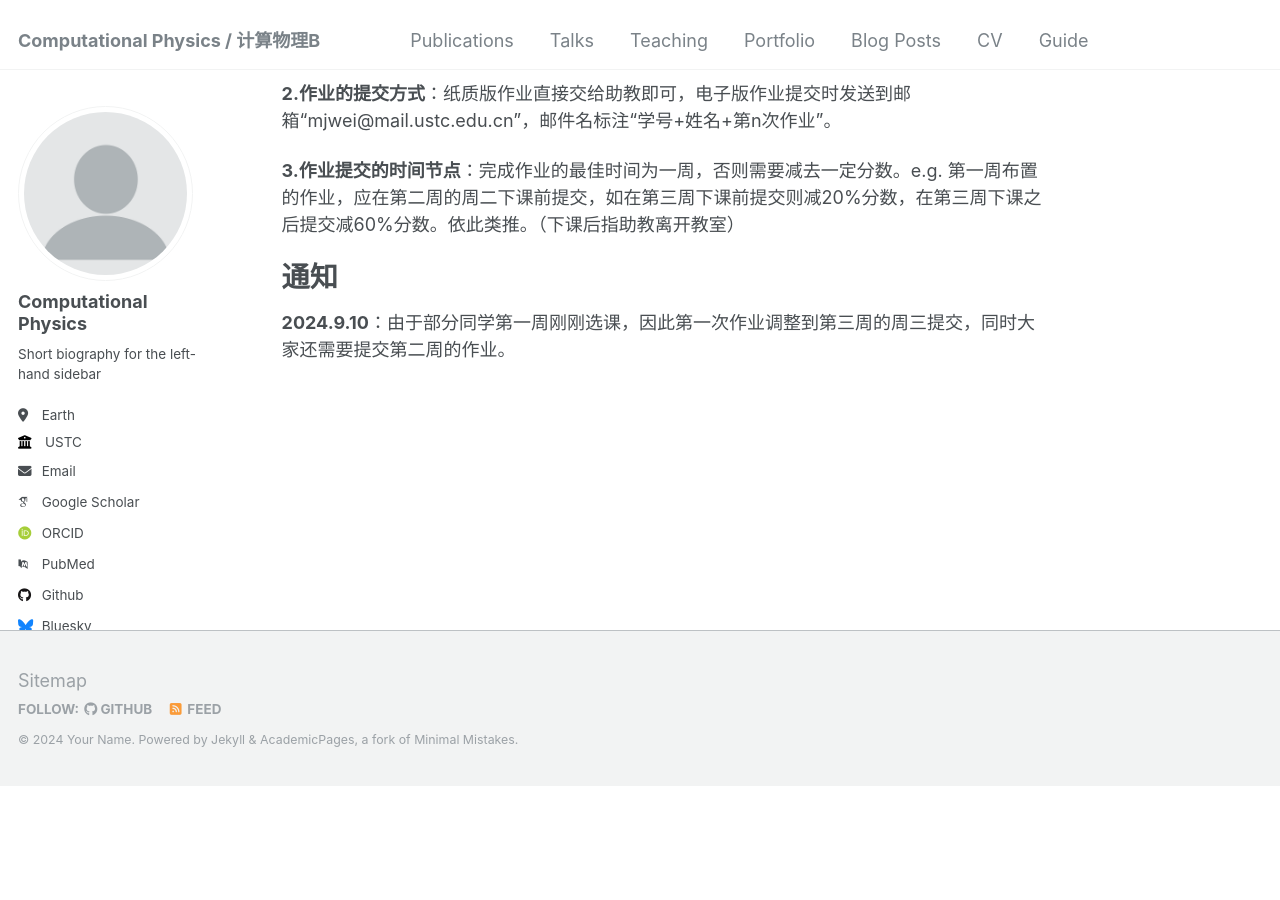
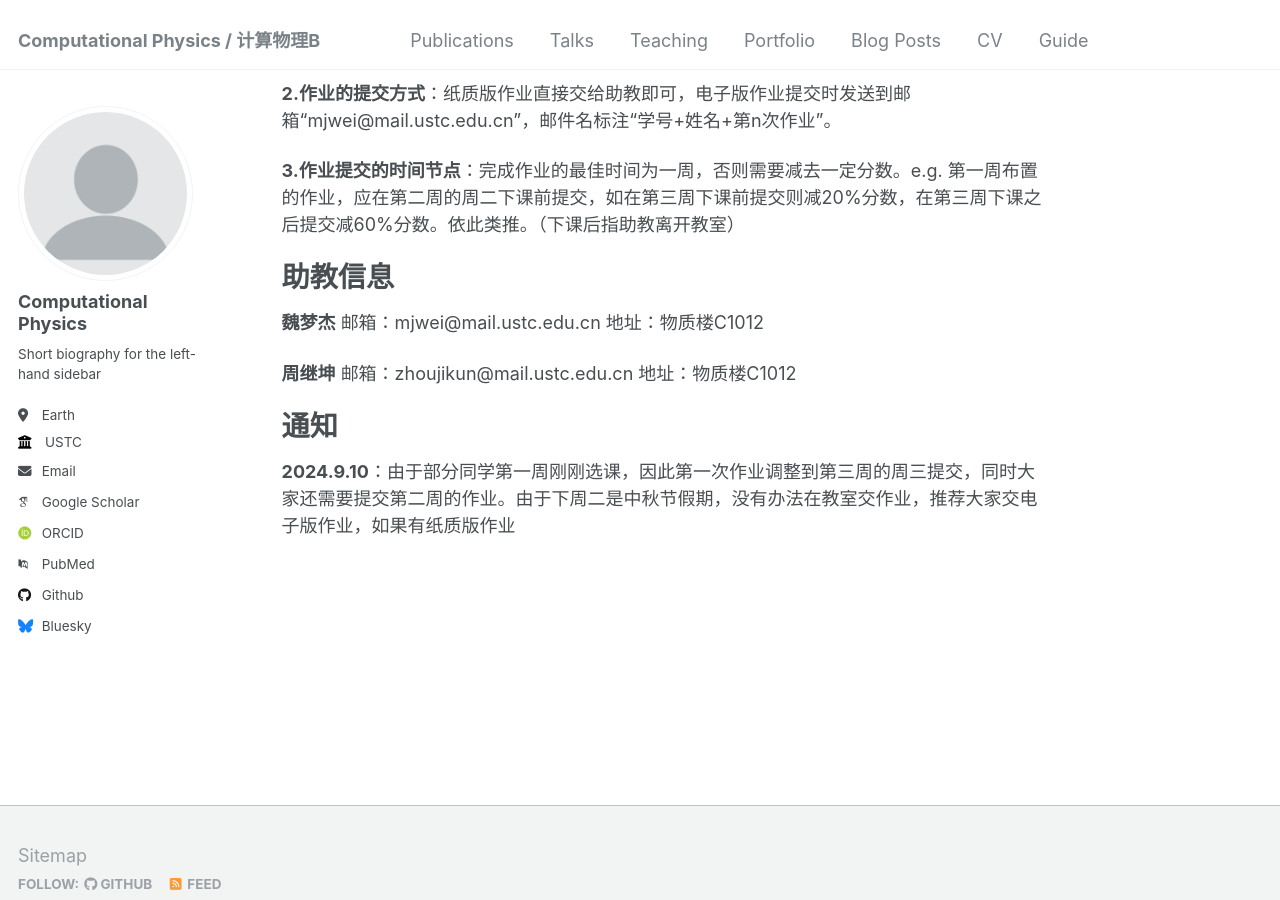
Before and after one commit to ZhouJikunn/ZhouJikunn.github.io, a Jekyll site: the page built from _pages/about.md, in a window 1280 px wide and 900 px high, scrolled down 464 px. Built offline with Jekyll 4.4.1, drawn with Linux system fonts in a browser that asks for light colours; some web fonts are replaced; before the commit the page ends 1249 px from its top, so only the background shows below that.

Commit message:
Update about.md

```diff
--- a/_pages/about.md
+++ b/_pages/about.md
@@ -26,6 +26,16 @@ redirect_from:
 
 **3.作业提交的时间节点**：完成作业的最佳时间为一周，否则需要减去一定分数。e.g. 第一周布置的作业，应在第二周的周二下课前提交，如在第三周下课前提交则减20%分数，在第三周下课之后提交减60%分数。依此类推。（下课后指助教离开教室）
 
+助教信息
+======
+**魏梦杰**
+邮箱：mjwei@mail.ustc.edu.cn
+地址：物质楼C1012
+
+**周继坤**
+邮箱：zhoujikun@mail.ustc.edu.cn
+地址：物质楼C1012
+
 通知
 ======
-**2024.9.10**：由于部分同学第一周刚刚选课，因此第一次作业调整到第三周的周三提交，同时大家还需要提交第二周的作业。
+**2024.9.10**：由于部分同学第一周刚刚选课，因此第一次作业调整到第三周的周三提交，同时大家还需要提交第二周的作业。由于下周二是中秋节假期，没有办法在教室交作业，推荐大家交电子版作业，如果有纸质版作业
```
